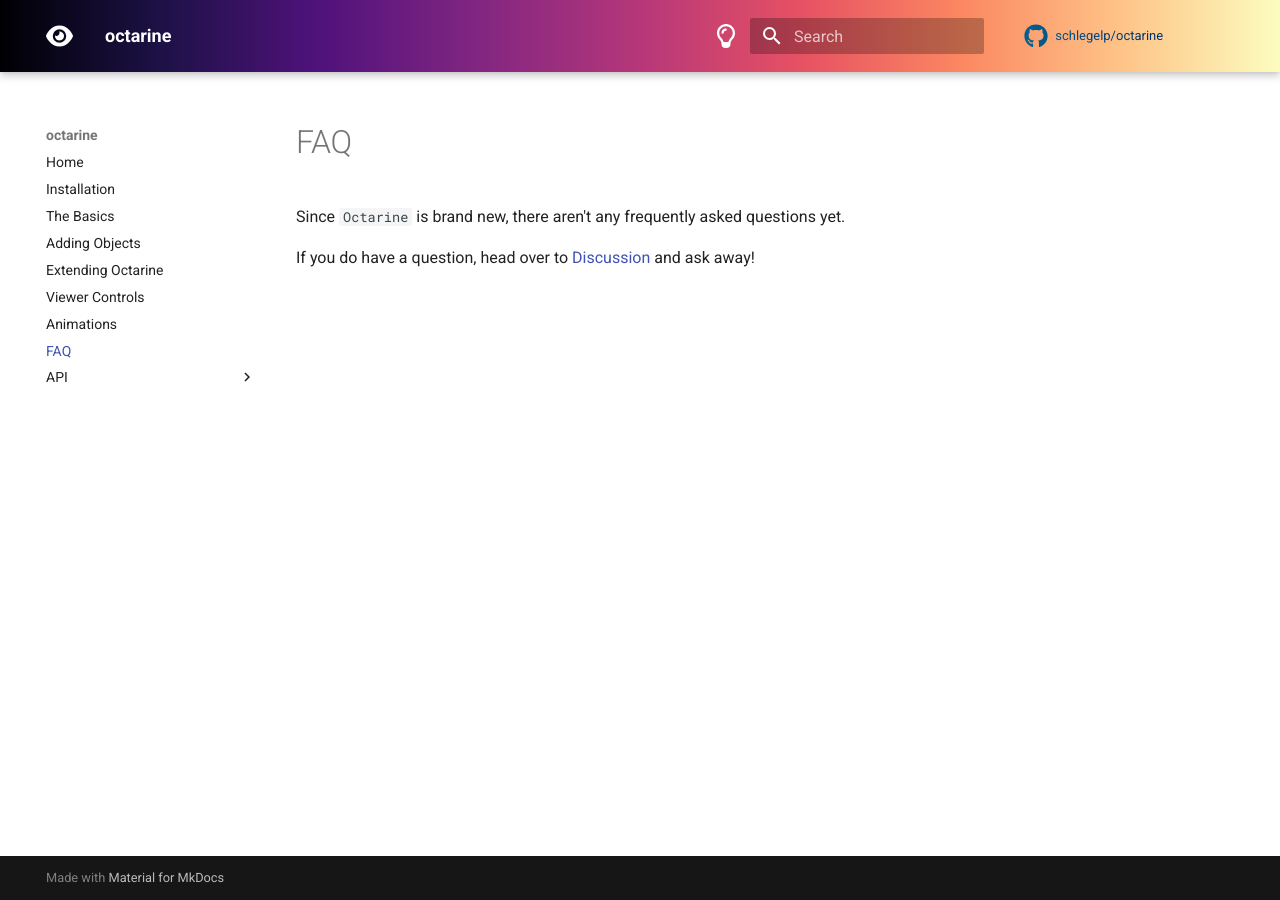
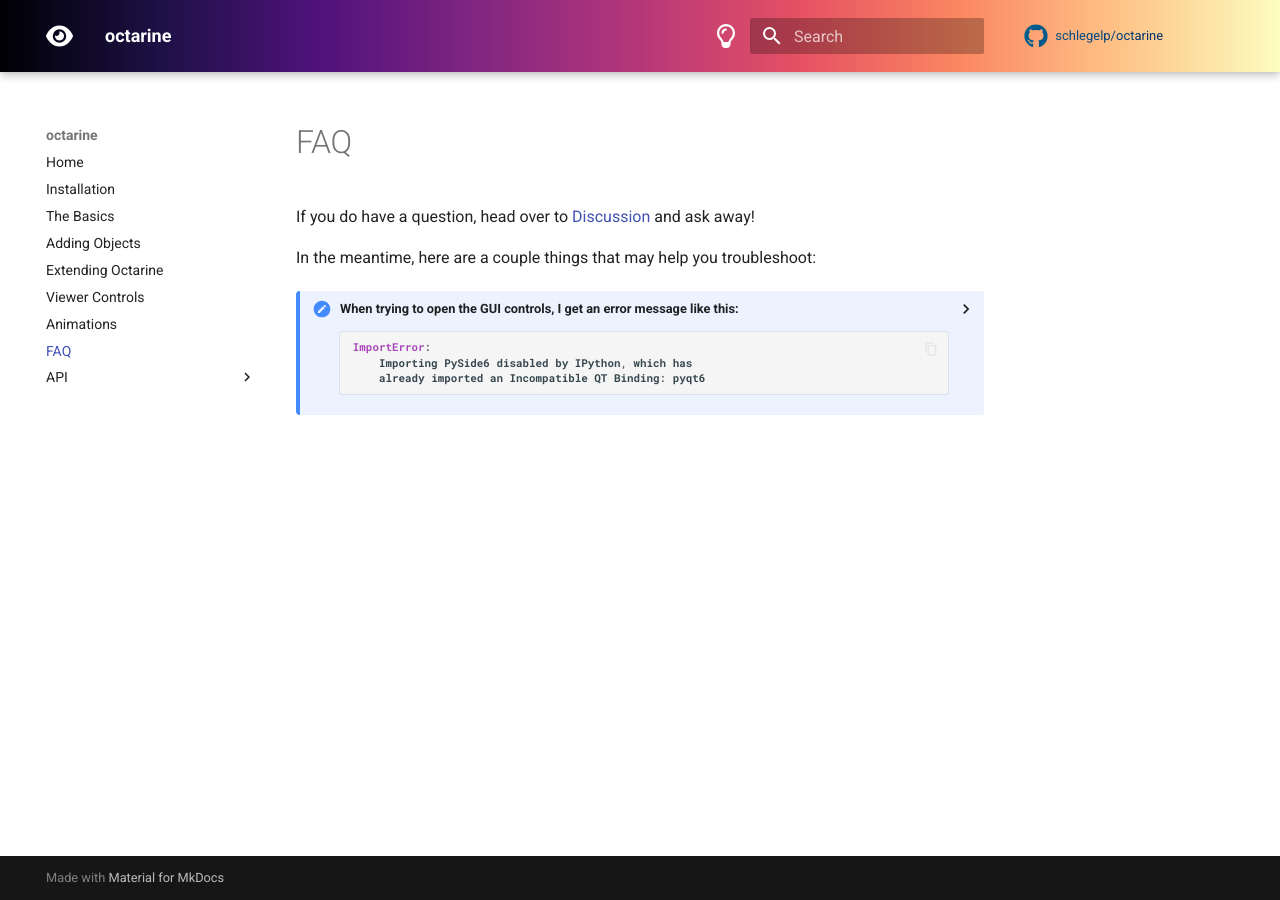
Before and after one commit to schlegelp/octarine, an MkDocs documentation site: the page built from docs/faq.md, in a window 1280 px wide. Built offline with MkDocs 1.6.1 and Material for MkDocs 9.7.7, drawn with Linux system fonts in a browser that asks for light colours; comment, search, counter and statistics services are not loaded.

Commit message:
docs:add to FAQs

````diff
--- a/docs/faq.md
+++ b/docs/faq.md
@@ -1,4 +1,35 @@
 # FAQ
-Since `Octarine` is brand new, there aren't any frequently asked questions yet.
 
 If you do have a question, head over to [Discussion](https://github.com/schlegelp/octarine/discussions) and ask away!
+
+In the meantime, here are a couple things that may help you troubleshoot:
+
+<details>
+<summary>
+When trying to open the GUI controls, I get an error message like this:
+
+```python
+ImportError:
+    Importing PySide6 disabled by IPython, which has
+    already imported an Incompatible QT Binding: pyqt6
+```
+</summary>
+
+This message indicates that `IPython` has started a main event
+loop that's incompatible with `PySide6`, the library we use to build
+the controls GUI.
+
+There are two explanations: either you didn't run the right %magic
+command (or used the equivalent start-up option or config) to initialize
+the main event loop for `PySide6`, or you have also have `PyQt5` or (more
+likely) `PyQt6` installed in which case `IPython` latches on to
+those instead of `PySide6`.
+
+Bottom line: make sure you only have `PySide6` installed as window
+manager and then run this %magic command at start-up:
+
+```python
+%gui qt6
+```
+
+</details>
````
